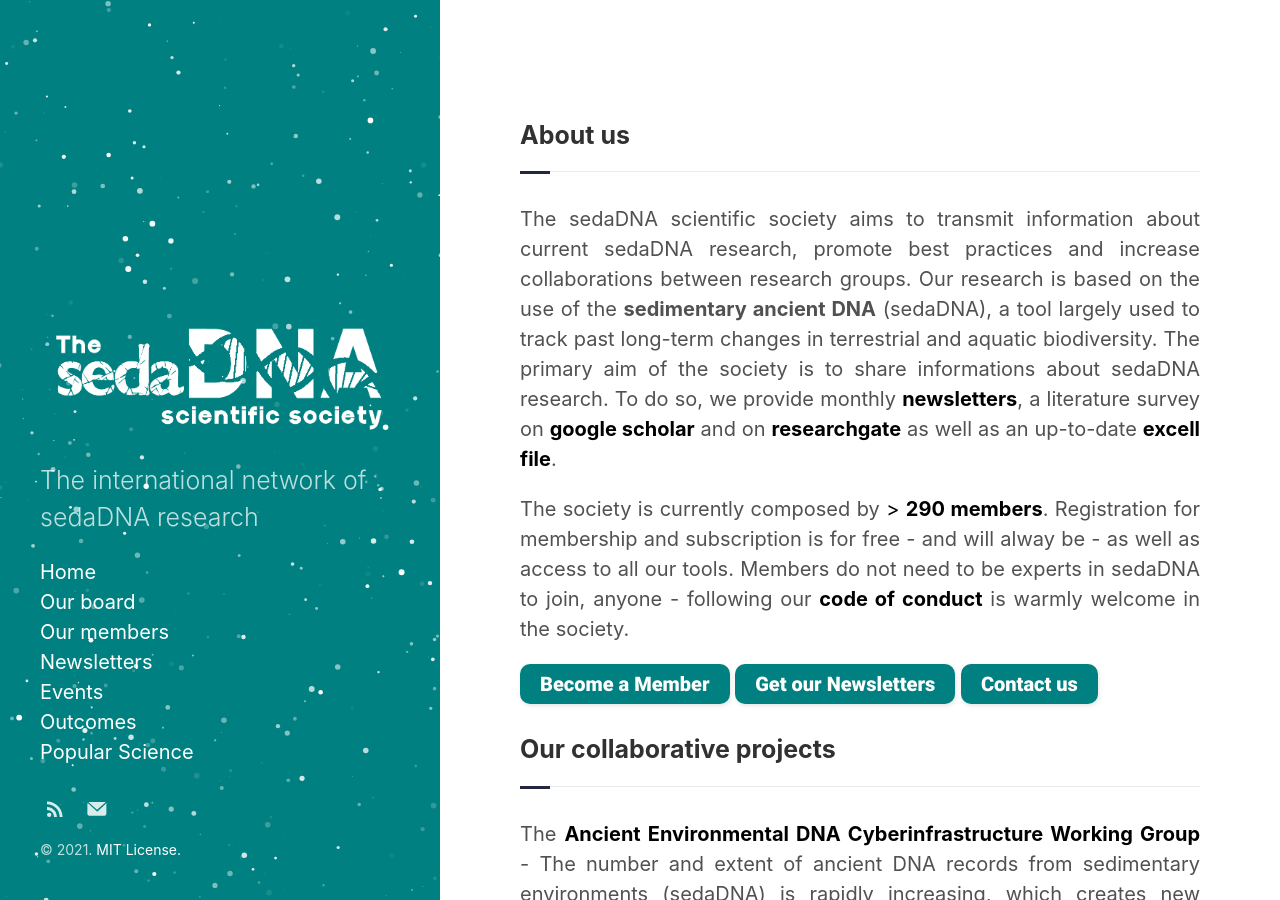
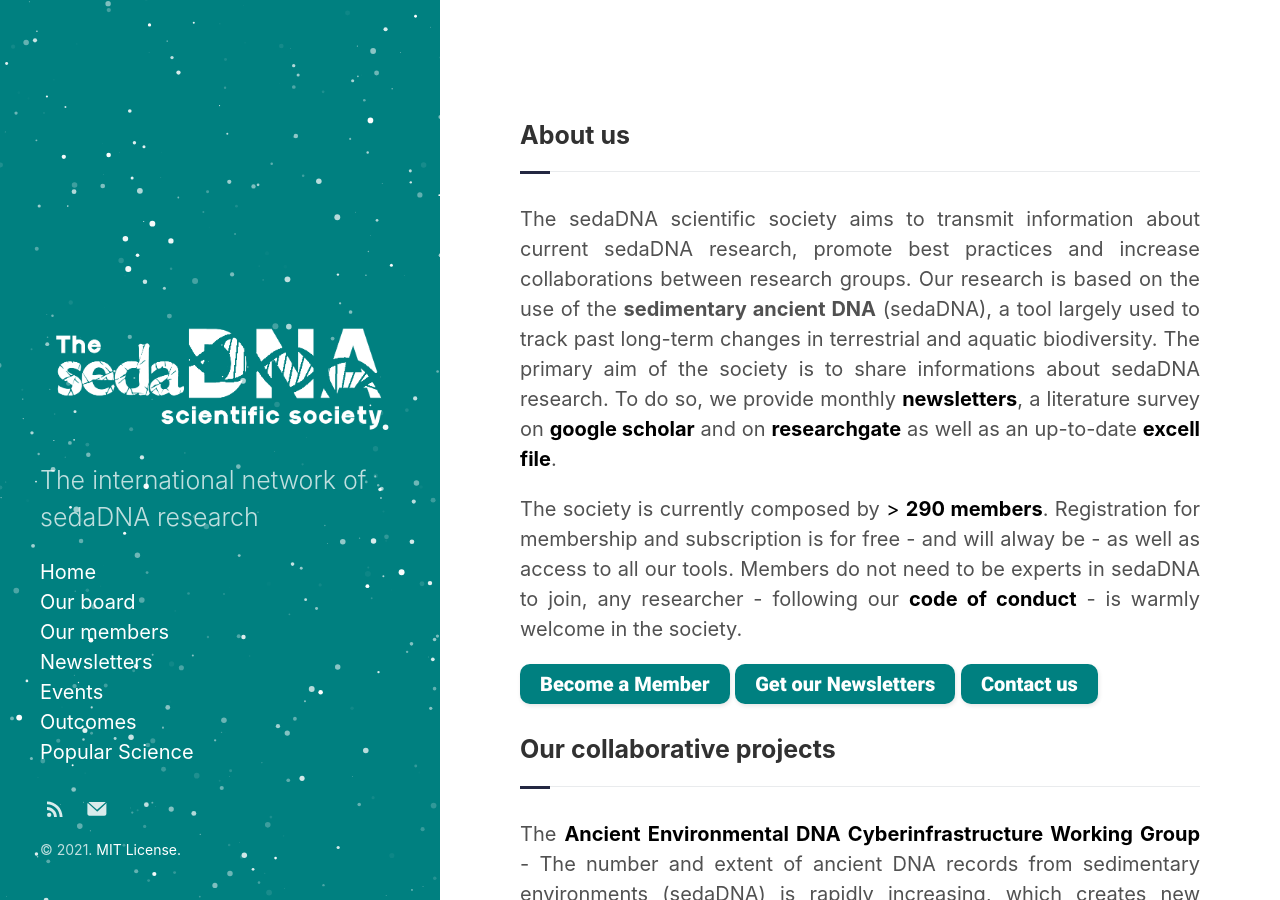
Before and after one commit to sedadna/sedadna.github.io, a Jekyll site: the page built from index.html, in a window 1280 px wide and 900 px high. Built offline with Jekyll 4.4.1, drawn with Linux system fonts in a browser that asks for light colours; the list of posts is cut into pages by our own code.

Commit message:
Update index.html

```diff
--- a/index.html
+++ b/index.html
@@ -5,7 +5,7 @@
 <div class="intro">
 <h3 class="section-title underline">About us</h3>
 <p>The sedaDNA scientific society aims to transmit information about current sedaDNA research, promote best practices and increase collaborations between research groups. Our research is based on the use of the <b>sedimentary ancient DNA</b> (sedaDNA), a tool largely used to track past long-term changes in terrestrial and aquatic biodiversity. The primary aim of the society is to share informations about sedaDNA research. To do so, we provide monthly <a href="/category/news.html"><b>newsletters</b></a>, a literature survey on <a href="https://scholar.google.fr/citations?user=90ytJ14AAAAJ&hl=fr" target="_blank"><b>google scholar</b></a> and on <a href="https://www.researchgate.net/project/Comprehensive-literature-about-ancient-DNA-studies-from-sedimentary-archives-by-the-sedaDNA-scientific-society" target="_blank"><b>researchgate</b></a> as well as an up-to-date <a href="https://drive.google.com/file/d/1fZKL1Vb0xhpDSuqNx_JnYAk0KXEtF0PS/view" target="_blank"><b>excell file</b></a>. </p>
-<p>The society is currently composed by <a href="/category/members.html">> <b>290 members</b></a>. Registration for membership and subscription is for free - and will alway be - as well as access to all our tools. Members do not need to be experts in sedaDNA to join, anyone - following our <a href="/category/code.html"><b>code of conduct</b></a> is warmly welcome in the society.</p>
+<p>The society is currently composed by <a href="/category/members.html">> <b>290 members</b></a>. Registration for membership and subscription is for free - and will alway be - as well as access to all our tools. Members do not need to be experts in sedaDNA to join, any researcher - following our <a href="/category/code.html"><b>code of conduct</b></a> - is warmly welcome in the society.</p>
 <button class="button-join" role="button" onclick="window.open('https://forms.gle/sNqK3VUjHhqUXwbq9','_blank')" type="button">Become a Member</button>
 <button class="button-join" role="button" onclick="window.open('https://forms.gle/icM9hT6uxy7oGmsUA','_blank')" type="button">Get our Newsletters</button>
 <button class="button-join" role="button" onclick="window.open('https://forms.gle/xzqEpKZa2UmxgFMr5','_blank')" type="button">Contact us</button>
```
